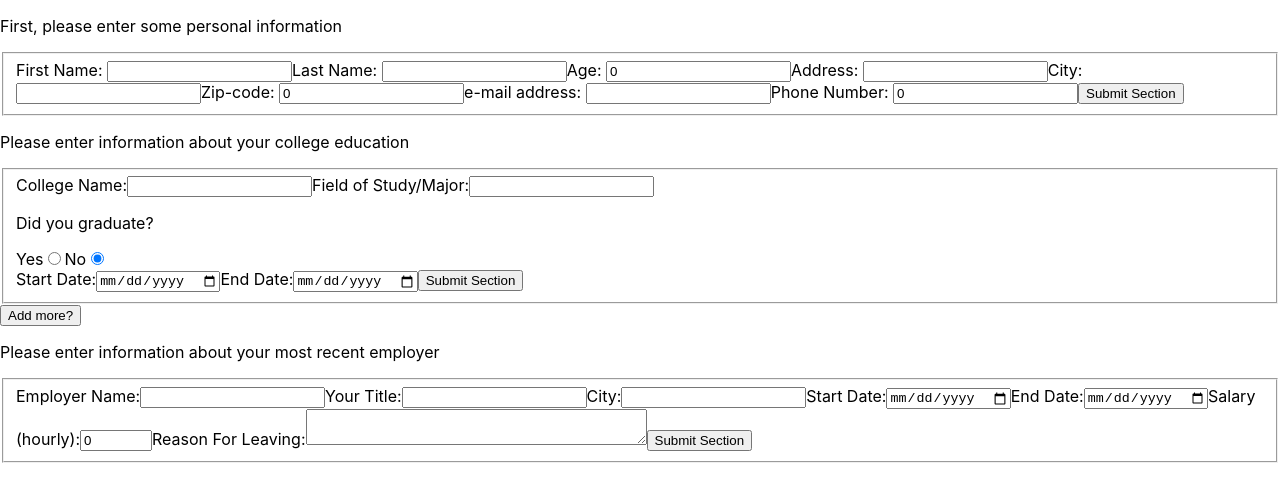
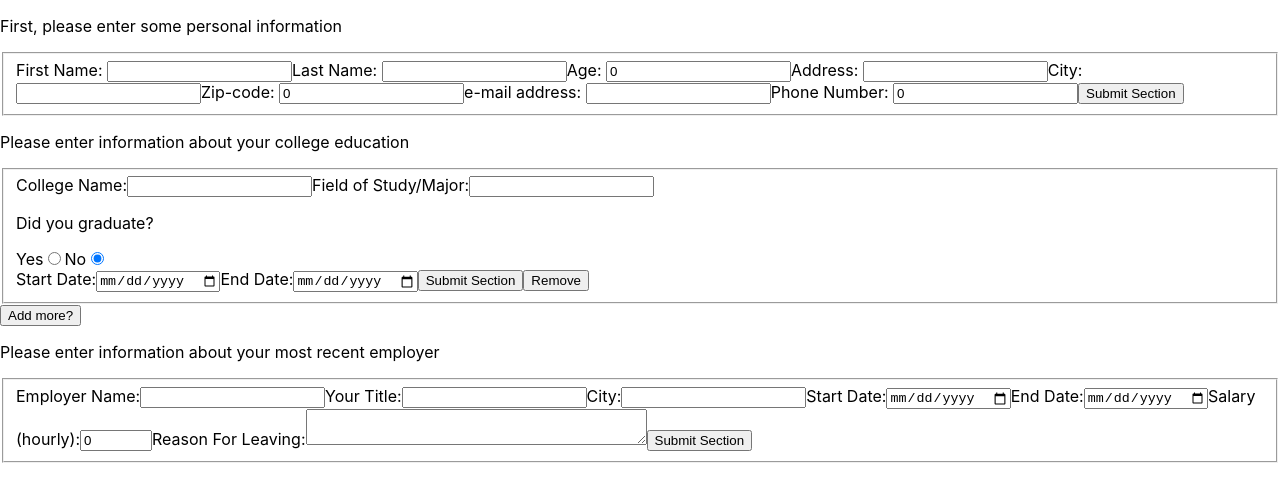
Before and after one commit to Clifb314/cv-project, a React (Create React App) app: page / in a window 1280 px wide. Shown: the top 502 px of the page. Built offline with nearby package versions, Linux system fonts and the light colour scheme.

Commit message:
Updated "add" button to submit previous form before adding a new one

```diff
--- a/src/components/education.js
+++ b/src/components/education.js
@@ -28,6 +28,7 @@ class Education extends Component {
         this.displayForm = this.displayForm.bind(this)
         this.addForm = this.addForm.bind(this)
         this.increase = this.increase.bind(this)
+        this.remove = this.remove.bind(this)
     }
 
     handleChange(e) {
@@ -124,9 +125,25 @@ class Education extends Component {
               <button type="submit" form="school">
                 Submit Section
               </button>
+              <button type="button" onClick={this.remove}>Remove</button>
             </fieldset>
           </form>
         )
+    }
+
+    remove(e) {
+      if (this.state.forms < 2) {
+        return
+      } else {
+        const form = e.target.form
+        while (form.firstChild) {
+          form.removeChild(form.firstChild)
+        }
+        form.hidden = true
+        this.setState({
+          forms: this.state.forms - 1
+        })
+      }
     }
 
     addForm() {
@@ -144,10 +161,41 @@ class Education extends Component {
         )
     }
 
-    increase() {
-        this.setState({
-            forms: this.state.forms + 1
-        })
+    increase(e) {
+      const { schoolName, study, grad, start, end, forms } = this.state
+
+      const btn = e.target
+      const form = btn.previousElementSibling
+      const fieldset = form.lastChild
+
+      this.setState({
+          forms: forms + 1
+      })
+
+      if (this.state.forms > 4) {
+        btn.disabled = true
+      }
+
+      fieldset.disabled = true;
+
+      this.setState({
+          schools: schools.concat({
+              schoolName: schoolName,
+              study: study,
+              grad: grad,
+              start: start,
+              end: end,
+              id: uniqid(),
+          }),
+          schoolName: '',
+          study: '',
+          grad: false,
+          start: '',
+          end: '',
+      })
+
+      console.log(this.state)
+
     }
 
     render() {
```
